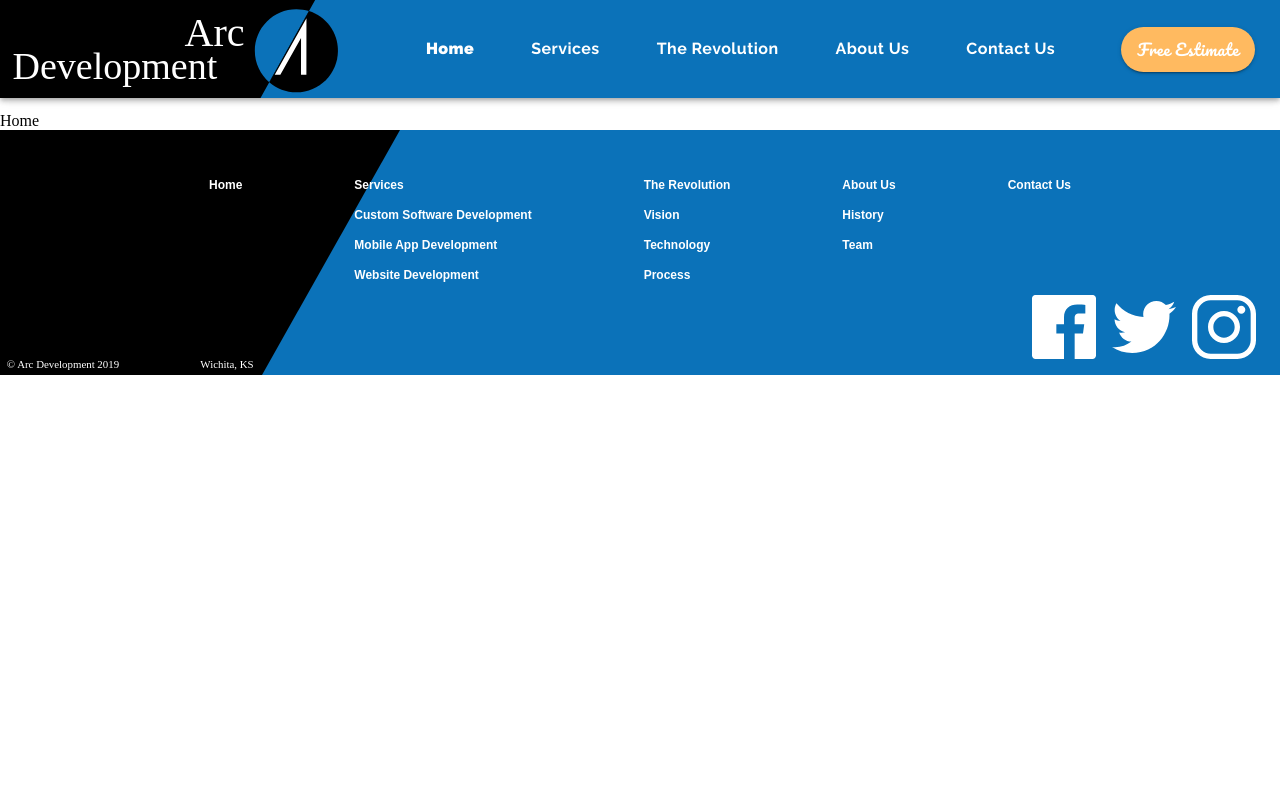
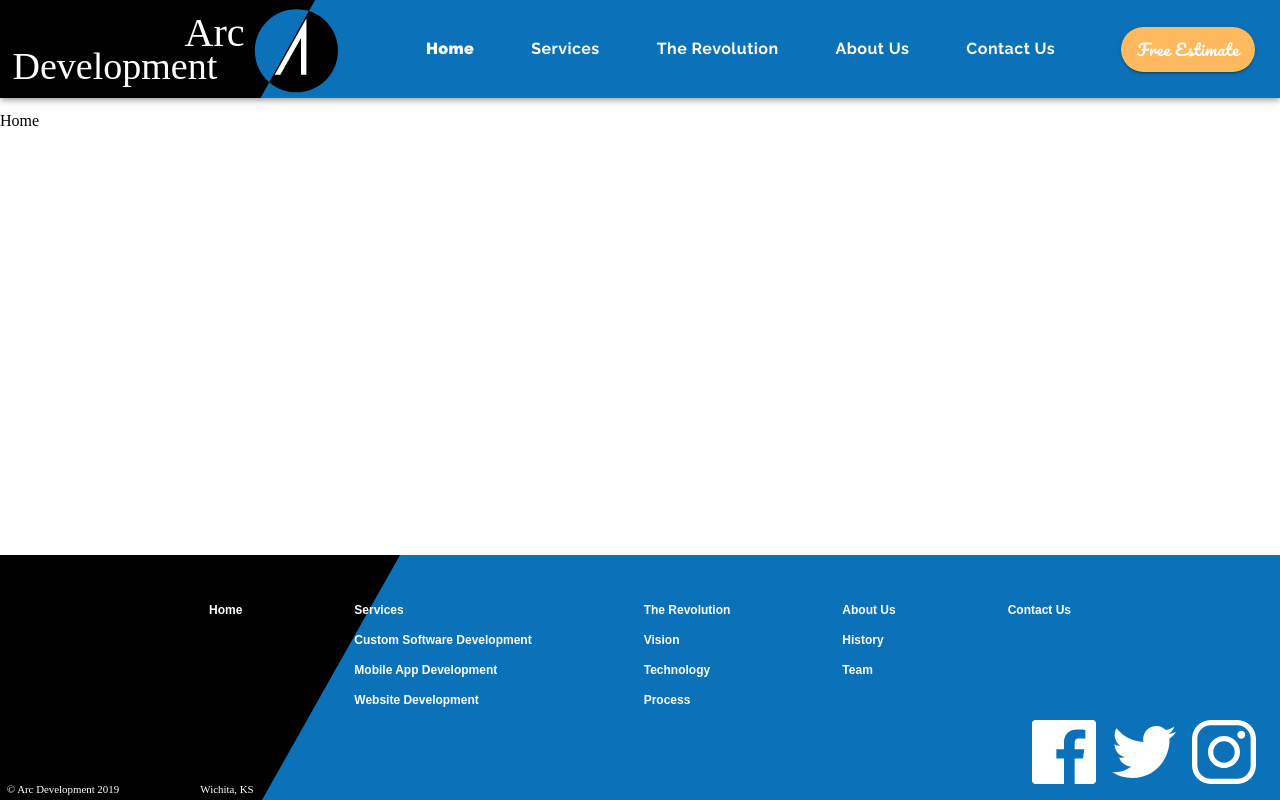
Before and after one commit to mckoyd/wolf-arc-dev, a React (Create React App) app: page / in a window 1280 px wide. Built offline with nearby package versions, Linux system fonts and the light colour scheme.

Commit message:
fixes footer to bottom

```diff
--- a/src/components/navigation/Footer.config.ts
+++ b/src/components/navigation/Footer.config.ts
@@ -5,6 +5,7 @@ export const useFooterStyles = tss.create(({ theme }) => ({
     backgroundColor: theme.palette.common.blue,
     width: "100%",
     zIndex: 1302,
+    marginTop: "auto",
   },
   adornment: {
     width: "25em",
--- a/src/pages/App.config.ts
+++ b/src/pages/App.config.ts
@@ -2,6 +2,9 @@ import { CSSProperties } from "react";
 import { tss } from "tss-react/mui";
 
 export const useAppStyles = tss.create(({ theme }) => ({
+  app: {
+    height: "100vh",
+  },
   toolbarMargin: {
     ...(theme.mixins.toolbar as CSSProperties),
     marginBottom: "3em",
--- a/src/pages/App.tsx
+++ b/src/pages/App.tsx
@@ -7,6 +7,7 @@ import { useAppStyles } from "./App.config";
 import "../styles/App.css";
 import { Route, Routes } from "react-router-dom";
 import Footer from "../components/navigation/Footer";
+import { Grid } from "@mui/material";
 
 const App: React.FC = () => {
   const { classes } = useAppStyles();
@@ -14,7 +15,7 @@ const App: React.FC = () => {
   const [headerTabValue, setHeaderTabValue] = useState<number>(0);
 
   return (
-    <div className="app">
+    <Grid container direction="column" className={classes.app}>
       <ElevationScroll>
         <Header
           selectedMenuItem={selectedMenuItem}
@@ -41,7 +42,7 @@ const App: React.FC = () => {
         headerTabValue={headerTabValue}
         setHeaderTabValue={setHeaderTabValue}
       />
-    </div>
+    </Grid>
   );
 };
 
```
